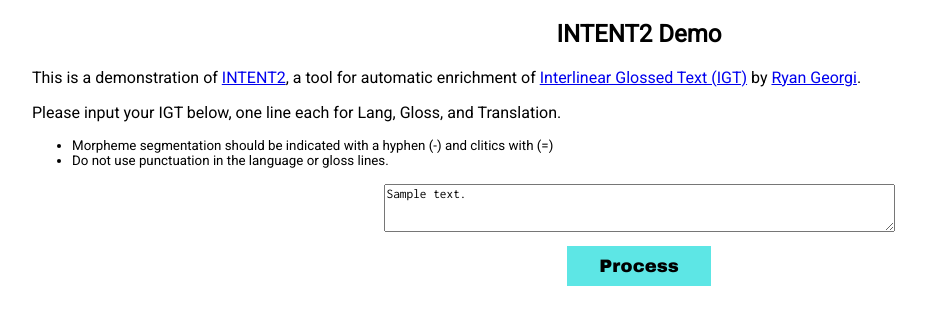
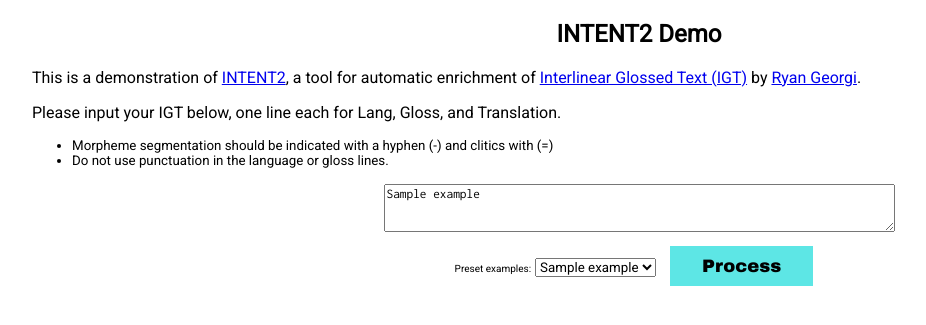
Before and after one commit to rgeorgi/intent2-web, a Flask app: template templates/home.html in a window 1280 px wide. Shown: the top 325 px of the page, without its empty margins (26-952 px from the left). Run offline with Flask 2, Linux system fonts and the light colour scheme; the template is opened without the code that fills it: most values are stand-ins (such as "Sample title", 1, 10 or a date in 2020).

Commit message:
Add external yaml file to provide multiple possible pre-filled dropdowns.

```diff
--- a/app.py
+++ b/app.py
@@ -1,8 +1,11 @@
+import os
 from base64 import b64encode
+from collections import OrderedDict
 from typing import List
 from urllib.parse import quote
 
 from flask import Flask, render_template, request, Response
+import yaml
 
 from intent2.alignment import heuristic_alignment, AlignException, gloss_to_morph_align, UnequalTokensException, \
     LangMorphAlignException
@@ -20,10 +23,14 @@ classifier = LRWrapper.load('pos') # type: LRWrapper
 
 @app.route('/')
 def index():
-    sample_txt = '''sun     koomàa   cikin     Daakìn  Indoo
-3p-PERF return-I inside-of room-of Indo
-They returned inside Indo's room'''
-    return render_template('home.html', text=sample_txt)
+    my_dir = os.path.dirname(__file__)
+    with open(os.path.join(my_dir, 'examples.yml')) as f:
+        sorted_dict = OrderedDict()
+        examples = yaml.load(f)
+        for lang in sorted(examples.keys()):
+            sorted_dict[lang] = examples[lang].strip()
+
+    return render_template('home.html', examples=sorted_dict)
 
 def process_instance(text: List[str]) -> Instance:
     inst = Instance.from_strings(text)
--- a/requirements.txt
+++ b/requirements.txt
@@ -1,2 +1,3 @@
 flask
 intent2
+pyyaml
--- a/static/default.css
+++ b/static/default.css
@@ -22,6 +22,10 @@
     font-family: 'Inconsolata', monospace;
 }
 
+#buttons div {
+    display:inline-block;
+}
+
 input#process {
     background-color: #5de6e5;
     text-align: center;
@@ -34,6 +38,10 @@ input#process {
 
 input#process:active {
     background-color: grey;
+}
+
+input#process:hover {
+    background-color: rgba(98, 255, 254, 0.58);
 }
 
 #error {
--- a/static/process.js
+++ b/static/process.js
@@ -79,3 +79,9 @@ function bindMouseEvents() {
 
     $('.tooltip').powerTip();
 }
+
+// For populating the textarea with examples
+function populateTextArea(obj) {
+    var selected = $(obj).find(':selected').val();
+    $('#igt-input').val(selected);
+}
--- a/templates/home.html
+++ b/templates/home.html
@@ -22,9 +22,21 @@
                 </UL>
             </p>
         </div>
-        <textarea id="igt-input" rows="3" cols="70">{{ text }}</textarea>
-        <div id="input-button">
-            <input id="process" onclick="doProcess()" type="button" value="Process">
+
+        {% set languages = examples.keys()|list %}
+        <textarea id="igt-input" rows="3" cols="70">{% if languages %}{{ examples[languages[0]] }}{% endif %}</textarea>
+        <div id="buttons">
+            {% if languages %}
+                <span style="font-size: x-small">Preset examples:</span>
+            <select onchange="populateTextArea(this);">
+                {% for example in examples %}
+                    <option value="{{ examples[example] }}">{{ example }}</option>
+                {% endfor %}
+            </select>
+            {% endif %}
+            <div id="input-button">
+                <input id="process" onclick="doProcess()" type="button" value="Process">
+            </div>
         </div>
 
         <div id="error"></div>
```
Also changed, not shown: examples.yml (added, +24 -0 lines).
